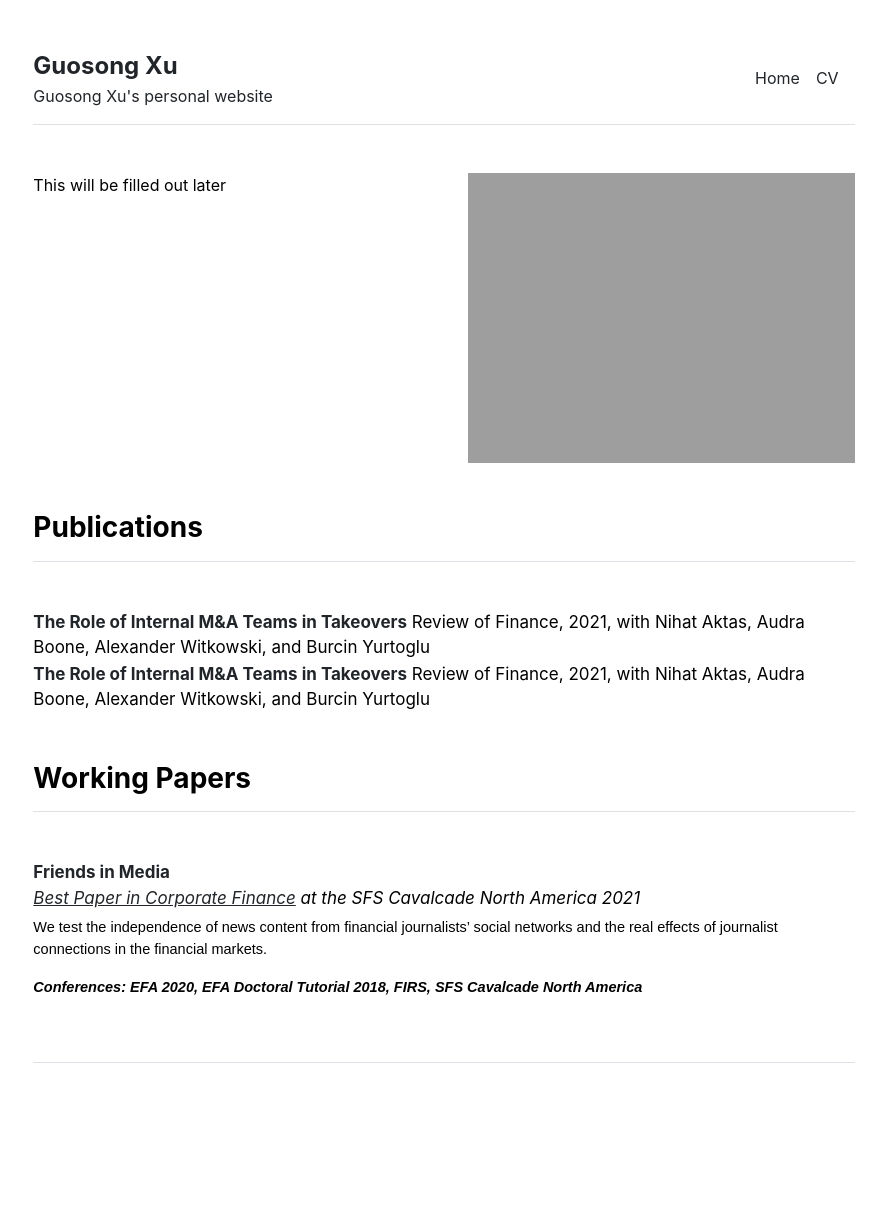
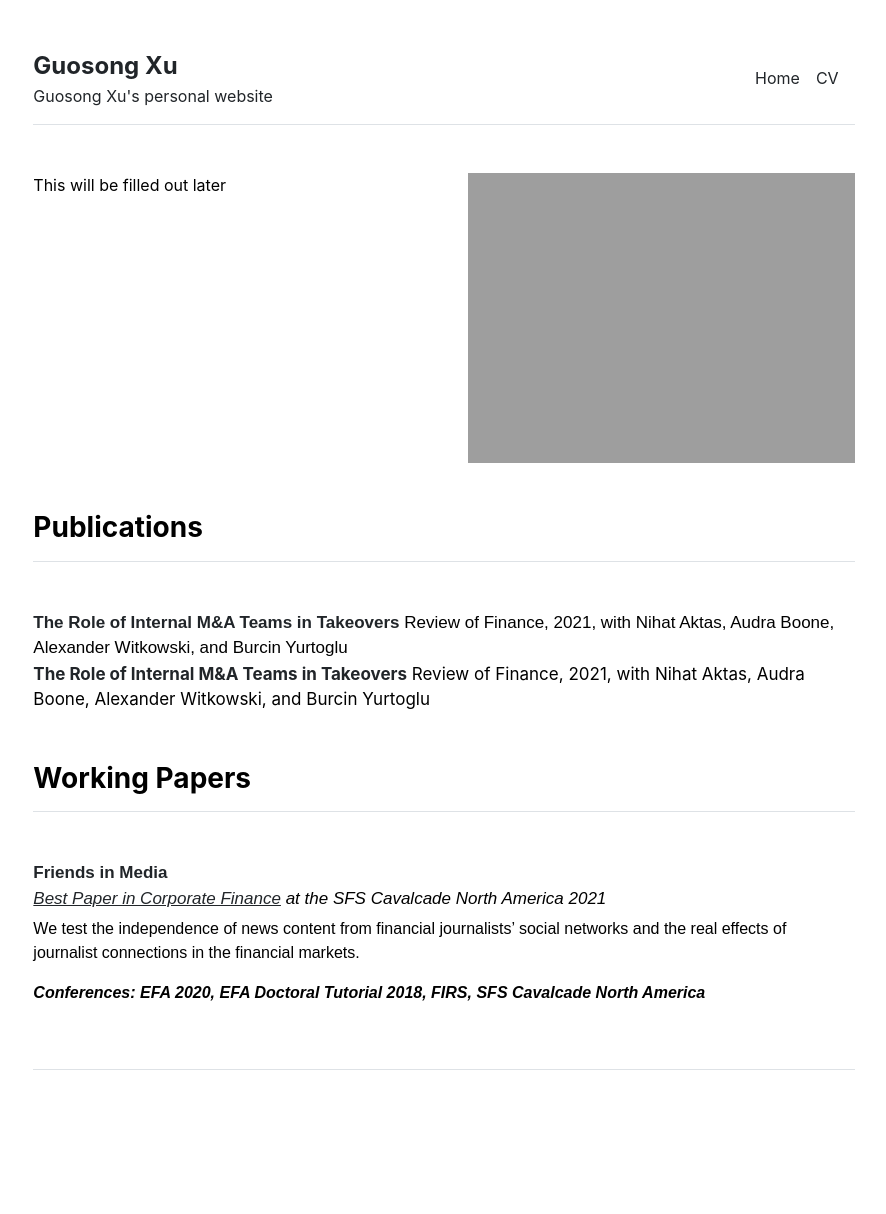
Before and after one commit to guosongxu/guosongxu.github.io, a Jekyll site: the page built from index.md, in a window 1280 px wide. Shown: the whole page, without its empty margins (196-1082 px from the left). Built offline with Jekyll 4.4.1, drawn with Linux system fonts in a browser that asks for light colours.

Commit message:
Update home.html

```diff
--- a/_layouts/home.html
+++ b/_layouts/home.html
@@ -14,7 +14,7 @@ layout: default
 <div class="row g-5 mb-5">
   <div class="col-md-12">
     <h3 class="fw-bold border-bottom pb-3 mb-5">Publications</h3>
-    <p style="font-size:17px;margin-bottom:1px;"><strong><a href="https://papers.ssrn.com/sol3/papers.cfm?abstract_id=3140400" target="_blank" rel="noreferrer noopener" aria-label=" (opens in a new tab)" style="text-decoration:none;">The Role of Internal M&amp;A Teams in Takeovers</a></strong> Review of Finance, 2021, with Nihat Aktas, Audra Boone, Alexander Witkowski, and Burcin Yurtoglu </p>
+    <p style="font-family:arial, 'MS Sans Serif', arial;font-size:17px;margin-bottom:1px;"><strong><a href="https://papers.ssrn.com/sol3/papers.cfm?abstract_id=3140400" target="_blank" rel="noreferrer noopener" aria-label=" (opens in a new tab)" style="text-decoration:none;">The Role of Internal M&amp;A Teams in Takeovers</a></strong> Review of Finance, 2021, with Nihat Aktas, Audra Boone, Alexander Witkowski, and Burcin Yurtoglu </p>
     <p style="font-size:17px;margin-bottom:1px;"><strong><a href="https://papers.ssrn.com/sol3/papers.cfm?abstract_id=3140400" target="_blank" rel="noreferrer noopener" aria-label=" (opens in a new tab)" style="text-decoration:none;">The Role of Internal M&amp;A Teams in Takeovers</a></strong> Review of Finance, 2021, with Nihat Aktas, Audra Boone, Alexander Witkowski, and Burcin Yurtoglu </p>
   </div>
 </div>
@@ -22,9 +22,10 @@ layout: default
 <div class="row g-5 mb-5">
   <div class="col-md-12">
     <h3 class="fw-bold border-bottom pb-3 mb-5">Working Papers</h3>
-    <p style="font-size:17px;margin-bottom:1px;"><a rel="noreferrer noopener" aria-label=" (opens in a new tab)" href="https://papers.ssrn.com/sol3/papers.cfm?abstract_id=3189273" target="_blank" style="text-decoration:none;"><strong>Friends in Media</strong></a>
-<br><em><a rel="noreferrer noopener" href="http://sfs.org/cavalcade-best-paper-in-corporate-finance/" target="_blank">Best Paper in Corporate Finance</a> at the SFS Cavalcade North America 2021</em>
-</p><p style="margin-top:6px;font-family:arial, 'MS Sans Serif', arial;font-size:14.5px;">We test the independence of news content from financial journalists’ social networks and the real effects of journalist connections in the financial markets. <br></p>
-<p style="margin-top:6px;font-family:arial, 'MS Sans Serif', arial;font-size:14.5px;"><em><strong>Conferences: EFA 2020, EFA Doctoral Tutorial 2018, FIRS, SFS Cavalcade North America</strong></em><br></p>
+    <p style="font-family:arial, 'MS Sans Serif', arial;font-size:17px;margin-bottom:1px;"><a rel="noreferrer noopener" aria-label=" (opens in a new tab)" href="https://papers.ssrn.com/sol3/papers.cfm?abstract_id=3189273" target="_blank" style="text-decoration:none;"><strong>Friends in Media</strong></a>
+    <br><em><a rel="noreferrer noopener" href="http://sfs.org/cavalcade-best-paper-in-corporate-finance/" target="_blank">Best Paper in Corporate Finance</a> at the SFS Cavalcade North America 2021</em>
+    </p>
+    <p style="margin-top:6px;font-family:arial, 'MS Sans Serif', arial;font-size:16px;">We test the independence of news content from financial journalists’ social networks and the real effects of journalist connections in the financial markets. </p>
+    <p style="margin-top:6px;font-family:arial, 'MS Sans Serif', arial;font-size:16px;"><em><strong>Conferences: EFA 2020, EFA Doctoral Tutorial 2018, FIRS, SFS Cavalcade North America</strong></em></p>
   </div>
 </div>
```
